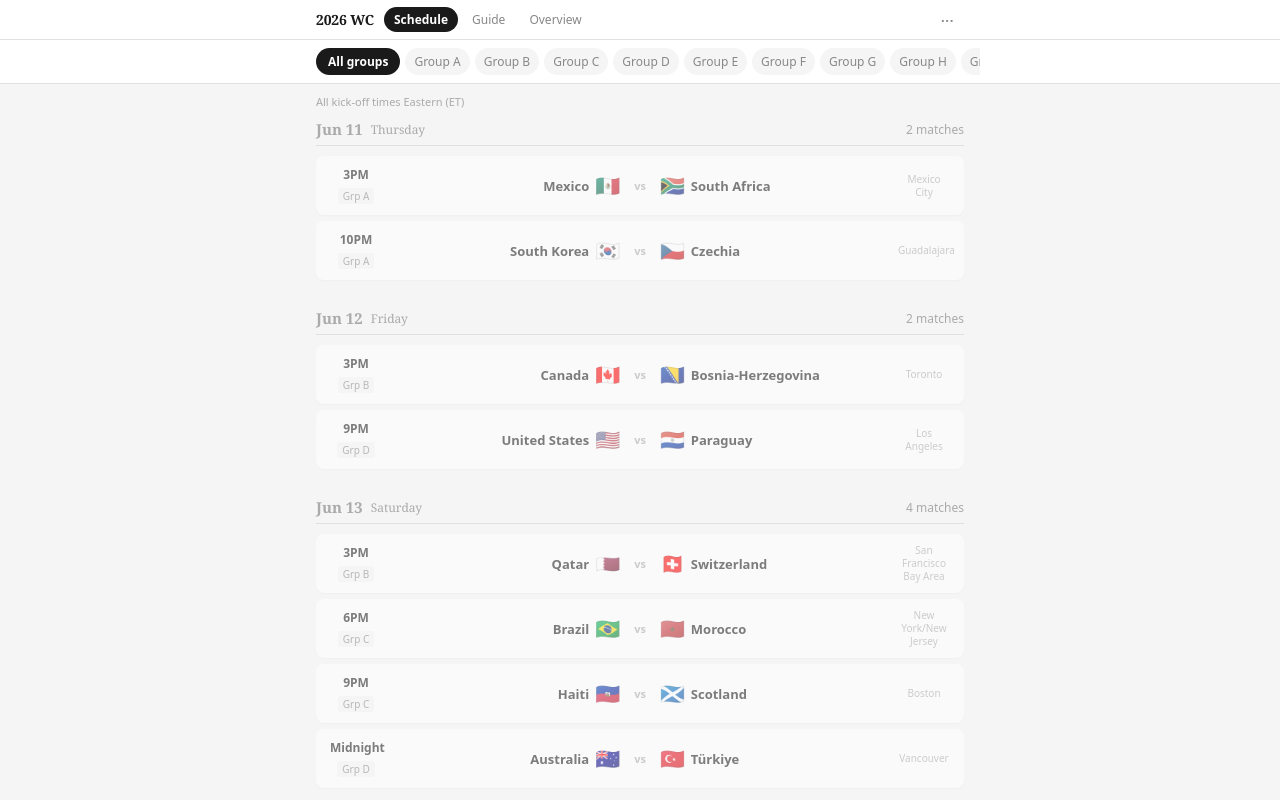
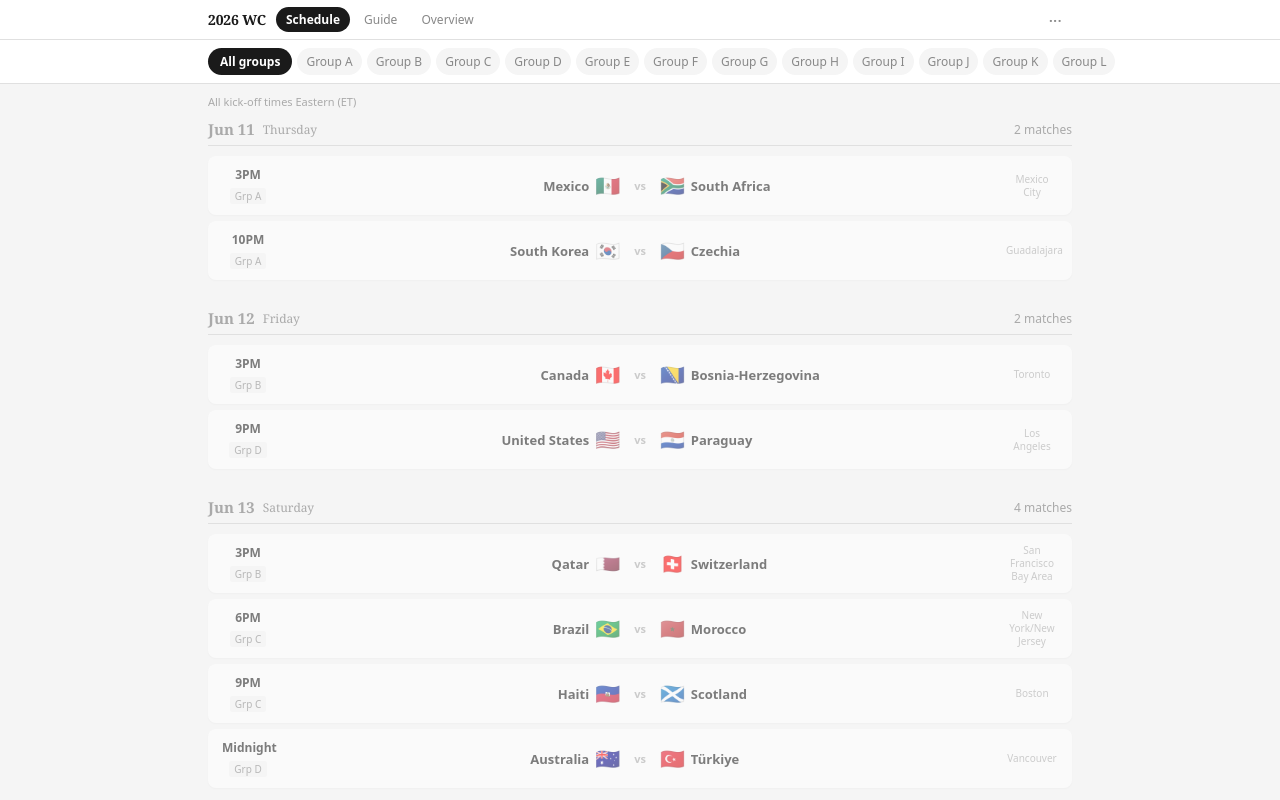
Before and after one commit to bdavey619/world-cup-guide, a React (Vite) app: page / in a window 1280 px wide. Shown: the top 800 px of the page. Built offline with nearby package versions, Linux system fonts and the light colour scheme.

Commit message:
Responsive layout: 960px max-width with clamp-based padding for desktop

```diff
--- a/src/App.jsx
+++ b/src/App.jsx
@@ -99,9 +99,9 @@ export default function App() {
         zIndex: 100,
       }}>
         <div style={{
-          maxWidth: 680,
+          maxWidth: 'var(--content-max)',
           margin: '0 auto',
-          padding: '7px 16px',
+          padding: '7px var(--content-pad)',
           display: 'flex',
           alignItems: 'center',
           gap: 10,
@@ -221,11 +221,11 @@ export default function App() {
           padding: '6px 0',
         }}>
           <div className="scroll-x" style={{
-            maxWidth: 680,
+            maxWidth: 'var(--content-max)',
             margin: '0 auto',
             display: 'flex',
             gap: 4,
-            padding: '0 16px',
+            padding: '0 var(--content-pad)',
           }}>
             {GROUPS.map(g => {
               const isActive = g === activeGroup
@@ -265,9 +265,9 @@ export default function App() {
           borderBottom: '1px solid #e0e0e0',
         }}>
           <div className="team-cards-row" style={{
-            maxWidth: 680,
+            maxWidth: 'var(--content-max)',
             margin: '0 auto',
-            padding: '6px 16px',
+            padding: '6px var(--content-pad)',
             display: 'flex',
             gap: 8,
           }}>
@@ -319,9 +319,9 @@ export default function App() {
         </div>
       ) : (
       <div className="guide-content-wrap" style={{
-        maxWidth: 680,
+        maxWidth: 'var(--content-max)',
         margin: '0 auto',
-        padding: '24px 16px',
+        padding: '24px var(--content-pad)',
         background: 'var(--surface)',
         minHeight: 'calc(100vh - 200px)',
       }}>
--- a/src/components/Schedule.jsx
+++ b/src/components/Schedule.jsx
@@ -135,11 +135,11 @@ export default function Schedule({ teams, onSelectTeam }) {
         <div
           className="scroll-x"
           style={{
-            maxWidth: 680,
+            maxWidth: 'var(--content-max)',
             margin: '0 auto',
             display: 'flex',
             gap: 5,
-            padding: '8px 16px',
+            padding: '8px var(--content-pad)',
             alignItems: 'center',
           }}
         >
@@ -169,9 +169,9 @@ export default function Schedule({ teams, onSelectTeam }) {
 
       {/* "All times ET" note */}
       <div style={{
-        maxWidth: 680,
+        maxWidth: 'var(--content-max)',
         margin: '0 auto',
-        padding: '10px 16px 0',
+        padding: '10px var(--content-pad) 0',
         fontSize: 11,
         color: 'var(--gray-400)',
         fontFamily: 'var(--font-sans)',
@@ -180,7 +180,7 @@ export default function Schedule({ teams, onSelectTeam }) {
       </div>
 
       {/* Match list */}
-      <div style={{ maxWidth: 680, margin: '0 auto', padding: '10px 16px 48px' }}>
+      <div style={{ maxWidth: 'var(--content-max)', margin: '0 auto', padding: '10px var(--content-pad) 48px' }}>
         {dates.map(date => {
           const isToday = date === todayKey
           const isFuture = DATE_TO_NUM[date] > (DATE_TO_NUM[todayKey] ?? -1)
--- a/src/index.css
+++ b/src/index.css
@@ -3,6 +3,8 @@
 }
 
 :root {
+  --content-max: 960px;
+  --content-pad: clamp(16px, 4vw, 48px);
   --gray-900: #1a1a1a;
   --gray-700: #444;
   --gray-500: #888;
```
